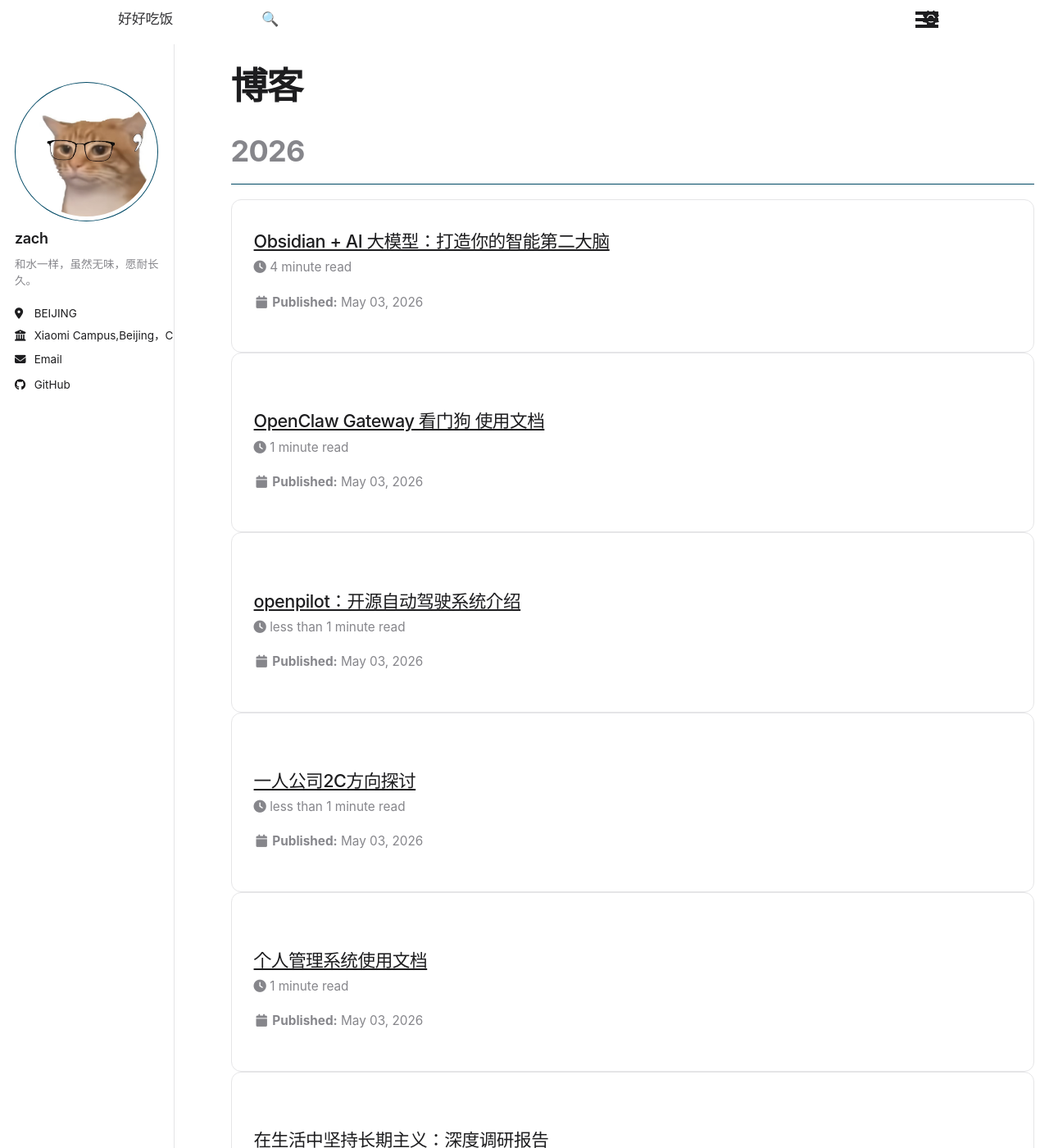
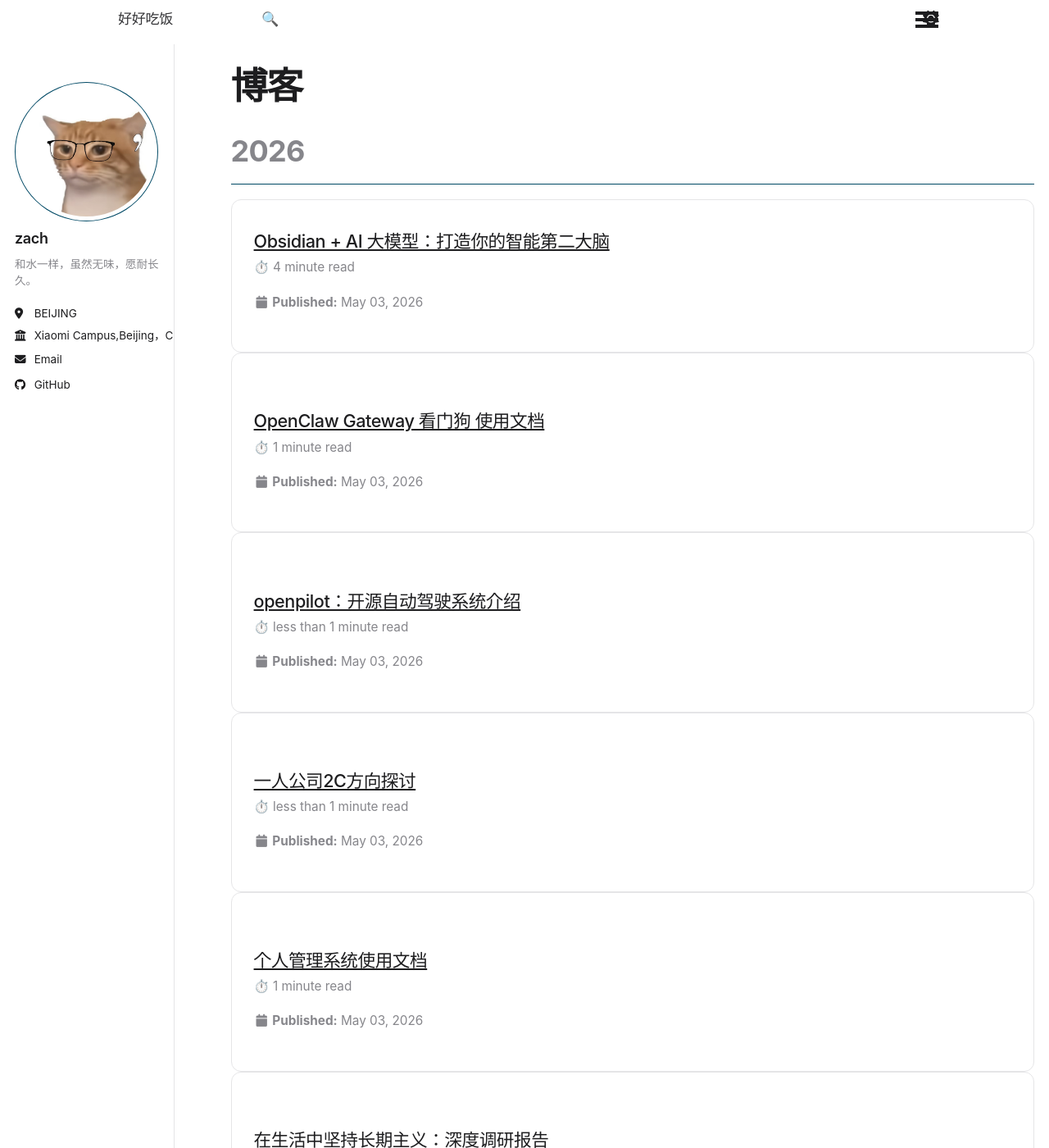
Before and after one commit to zach1219/zach1219.github.io, a Jekyll site: the page built from _pages/year-archive.html, in a window 1280 px wide and 1400 px high. Shown: the whole window at 82% size. Built offline with Jekyll 4.4.1, drawn with Linux system fonts in a browser that asks for light colours; a script that is not in the unit is left out; comment, search, counter and statistics services are not loaded; some of the changed text lies outside the part shown.

Commit message:
fix: replace FA clock icon with emoji

```diff
--- a/_includes/archive-single.html
+++ b/_includes/archive-single.html
@@ -17,7 +17,7 @@
     </h2>
 
     {% if post.read_time %}
-      <p class="page__meta"><i class="fa fa-clock" aria-hidden="true"></i> {% include read-time.html %}</p>
+      <p class="page__meta">⏱️ {% include read-time.html %}</p>
     {% endif %}
 
         {% if post.collection == 'teaching' %}
```
